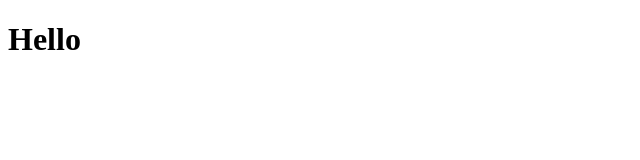
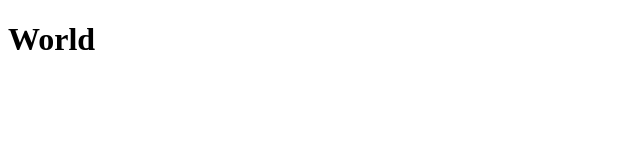
Before and after one commit to Meet-Kalani/learn-git, a plain HTML site: page index.html in a window 1280 px wide. Shown: the full height of the page, 0-640 px from the left. Drawn offline with Linux system fonts and the light colour scheme.

Commit message:
added "World"

```diff
--- a/index.html
+++ b/index.html
@@ -6,6 +6,6 @@
     <title>Document</title>
 </head>
 <body>
-    <h1>Hello</h1>
+    <h1>World</h1>
 </body>
 </html>
```
